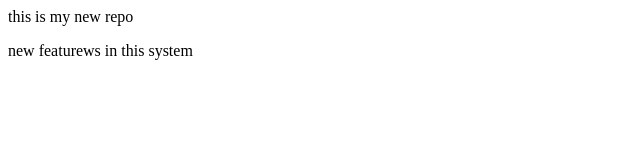
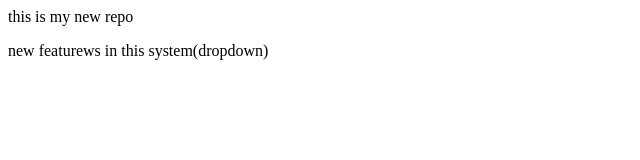
Before and after one commit to ankit1657/localrepo, a plain HTML site: page index.html in a window 1280 px wide. Shown: the full height of the page, 0-640 px from the left. Drawn offline with Linux system fonts and the light colour scheme.

Commit message:
add dropdown

```diff
--- a/index.html
+++ b/index.html
@@ -1,2 +1,2 @@
 <p>this is my new repo</p>
-<p>new featurews in this system</p>
+<p>new featurews in this system(dropdown)</p>
```
